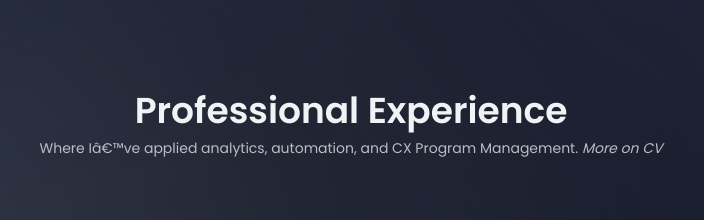
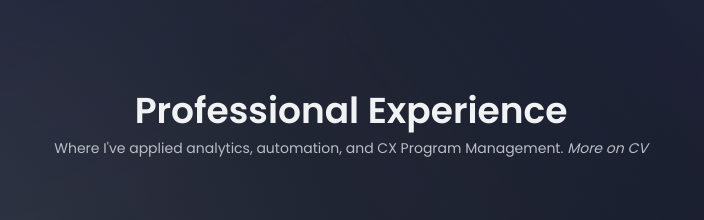
Before and after one commit to abdelrahmanamawii/my-portfolio, a plain HTML site: page index.html in a window 1280 px wide. Shown: the part 1340-1560 px from the top of the page, 289-993 px from the left. Drawn offline with nearby package versions, Linux system fonts and the light colour scheme.

Commit message:
Update index.html

```diff
--- a/index.html
+++ b/index.html
@@ -214,7 +214,7 @@
 
 <section class="experience section" id="experience">
     <h2 class="section__title">Professional Experience</h2>
-    <span class="section__subtitle">Where Iâ€™ve applied analytics, automation, and CX Program Management. <i>More on CV</i></span>
+    <span class="section__subtitle">Where I've applied analytics, automation, and CX Program Management. <i>More on CV</i></span>
 
     <div class="experience__container container grid">
 
```
